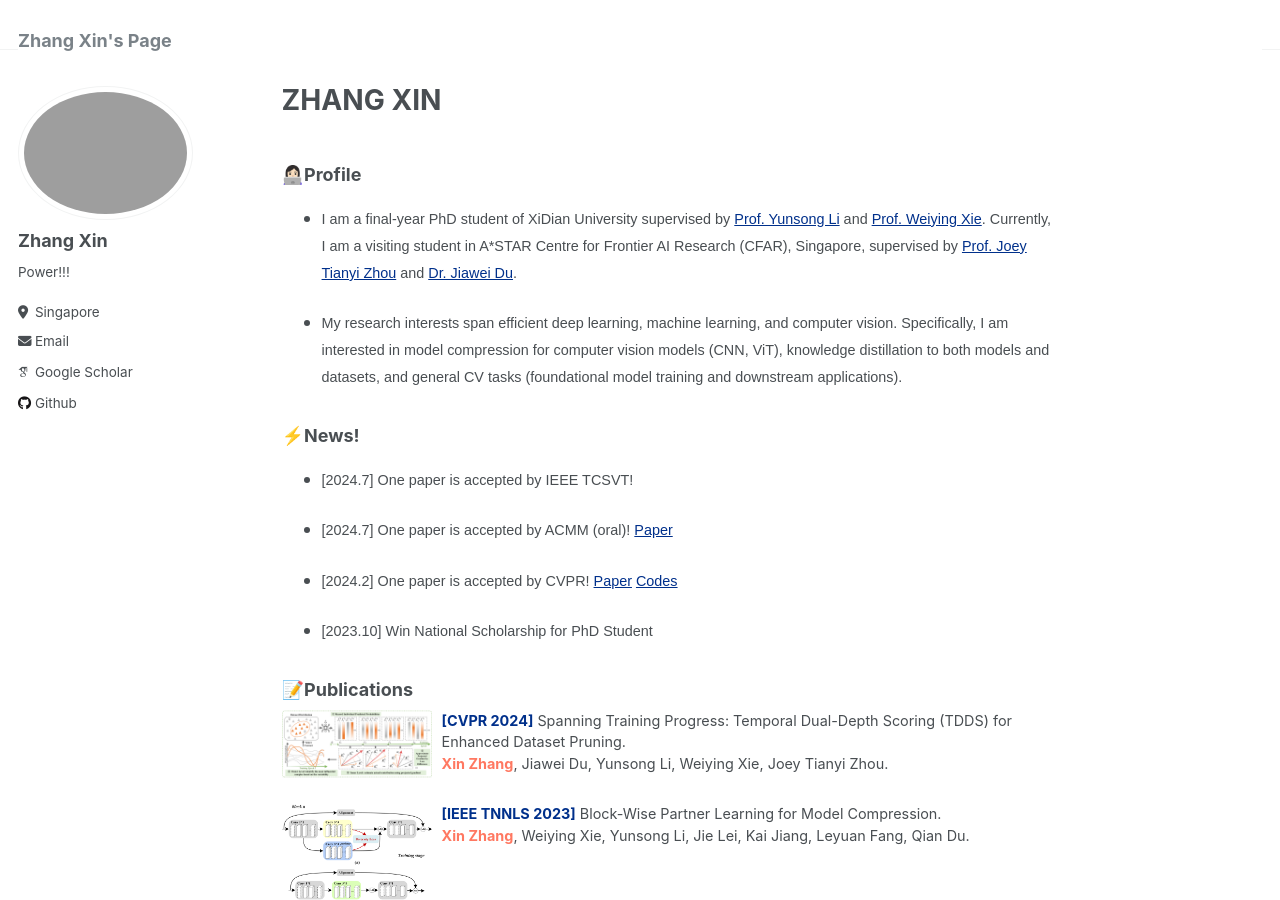
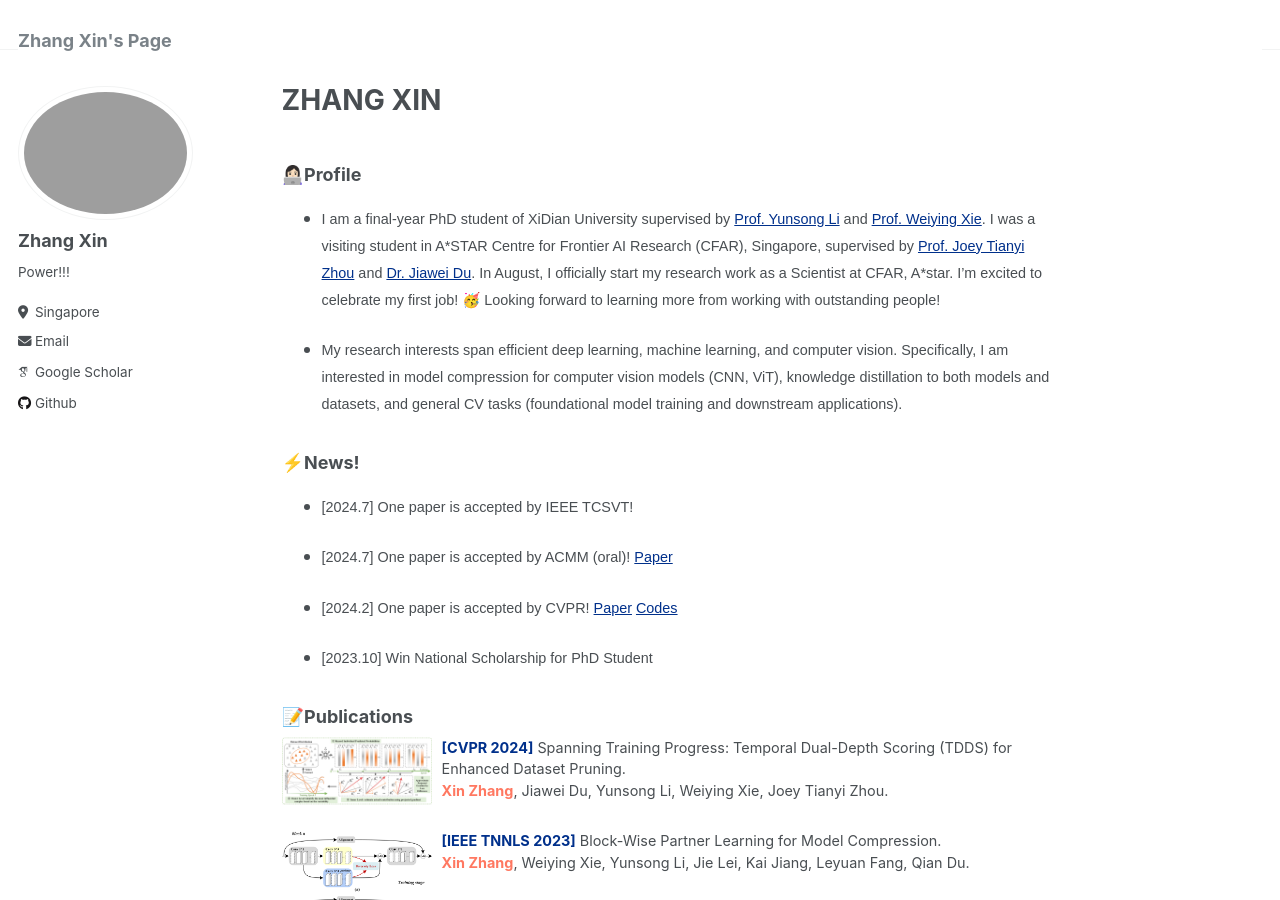
Before and after one commit to zhangxin-xd/zhangxin-xd.github.io, a Jekyll site: the page built from _pages/about.md, in a window 1280 px wide and 900 px high. Built offline with Jekyll 4.4.1, drawn with Linux system fonts in a browser that asks for light colours; some web fonts are replaced.

Commit message:
Update about.md

```diff
--- a/_pages/about.md
+++ b/_pages/about.md
@@ -9,7 +9,7 @@ redirect_from:
 
 ### 👩🏻‍💻Profile
 
-- <span style="font-family:Arial; font-size:0.8em;"> I am a final-year PhD student of XiDian University supervised by <a href="https://web.xidian.edu.cn/ysli/" style="color:#00308B;">Prof. Yunsong Li</a> and <a href="https://web.xidian.edu.cn/wyxie/" style="color:#00308B;">Prof. Weiying Xie</a>. Currently, I am a visiting student in A*STAR Centre for Frontier AI Research (CFAR), Singapore, supervised by <a href="https://joeyzhouty.github.io/index.html" style="color:#00308B;">Prof. Joey Tianyi Zhou</a> and <a href="https://scholar.google.com/citations?user=WrJKEzEAAAAJ&hl=en" style="color:#00308B;">Dr. Jiawei Du</a>.
+- <span style="font-family:Arial; font-size:0.8em;"> I am a final-year PhD student of XiDian University supervised by <a href="https://web.xidian.edu.cn/ysli/" style="color:#00308B;">Prof. Yunsong Li</a> and <a href="https://web.xidian.edu.cn/wyxie/" style="color:#00308B;">Prof. Weiying Xie</a>. I was a visiting student in A*STAR Centre for Frontier AI Research (CFAR), Singapore, supervised by <a href="https://joeyzhouty.github.io/index.html" style="color:#00308B;">Prof. Joey Tianyi Zhou</a> and <a href="https://scholar.google.com/citations?user=WrJKEzEAAAAJ&hl=en" style="color:#00308B;">Dr. Jiawei Du</a>. In August, I officially start my research work as a Scientist at CFAR, A\*star. I’m excited to celebrate my first job! 🥳 Looking forward to learning more from working with outstanding people!
 
 - <span style="font-family:Arial; font-size:0.8em;"> My research interests span efficient deep learning, machine learning, and computer vision. Specifically, I am interested in model compression for computer vision models (CNN, ViT), knowledge distillation to both models and datasets, and general CV tasks (foundational model training and downstream applications).
 
```
